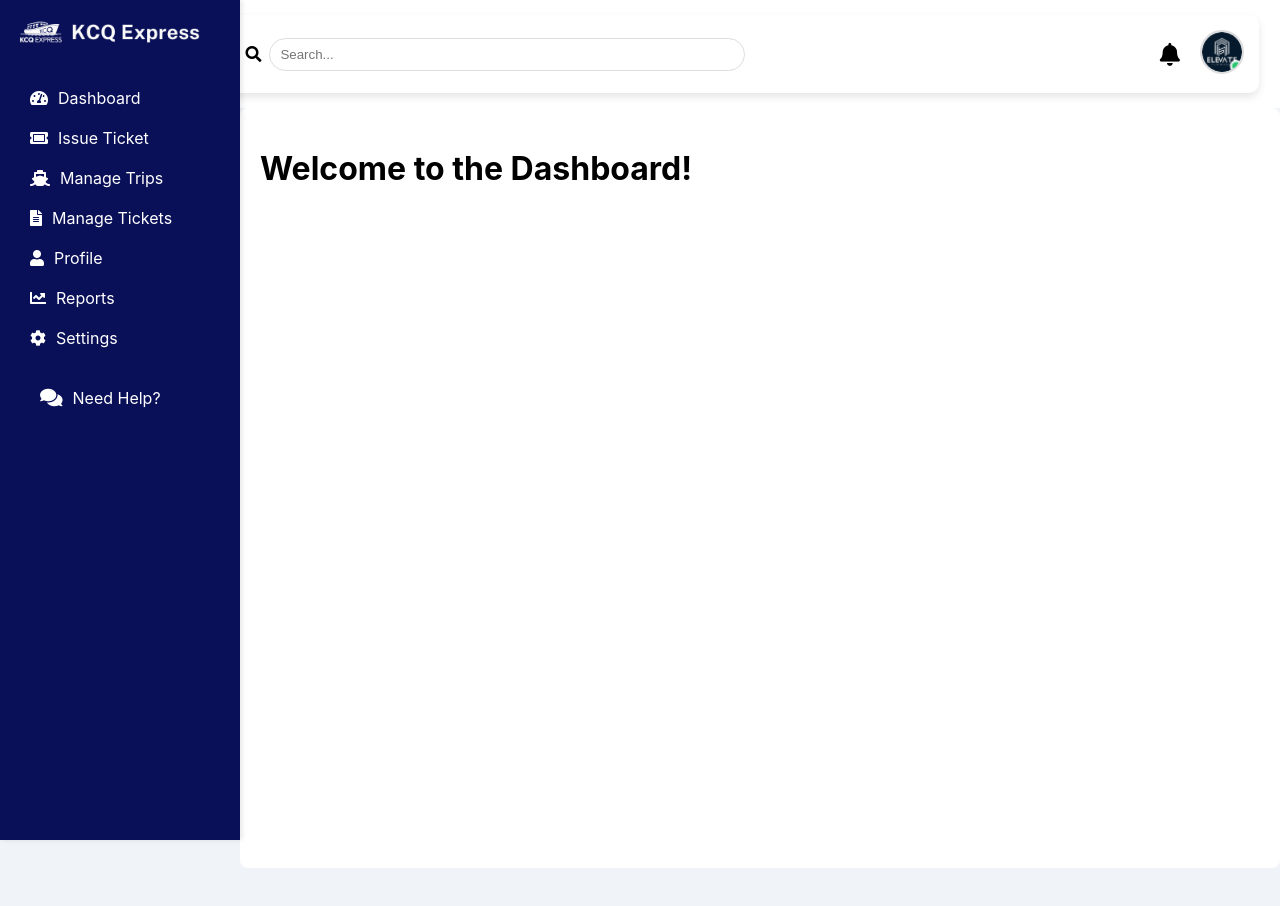
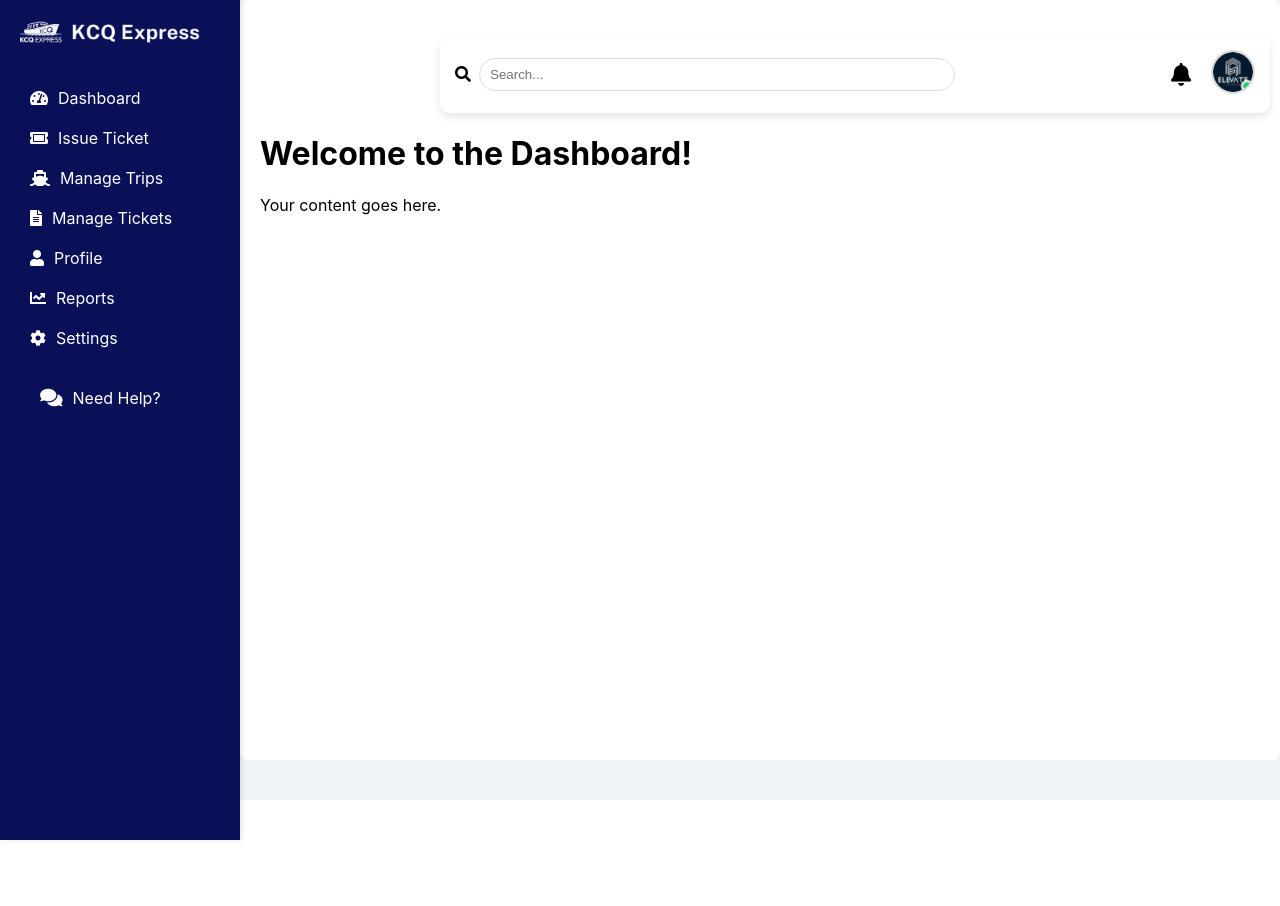
Before and after one commit to Elevate-Company/KCQ-Ferry-Ticketing-System, a React (Create React App) app in the folder frontend/: page /dashboard in a window 1280 px wide. After the commit the page ends 800 px from the top, so only its background shows below. Built offline with nearby package versions, Linux system fonts and the light colour scheme.

Commit message:
navbar only shows on the dashboard and profile screen

```diff
--- a/frontend/src/App.js
+++ b/frontend/src/App.js
@@ -1,6 +1,5 @@
 import React from 'react';
-import { BrowserRouter as Router, Routes, Route } from 'react-router-dom';
-import Navbar from './core/navbar'; // Import Navbar
+import { BrowserRouter as Router, Routes, Route, Navigate } from 'react-router-dom';
 import Dashboard from './core/components';
 import DashboardScreen from './core/dashboard';
 import IssueTicket from './core/issue_ticket';
@@ -13,9 +12,11 @@ import Settings from './core/settings';
 function App() {
   return (
     <Router>
-      <Navbar /> {/* Navbar at the top */}
       <Routes>
+        {/* Dashboard layout with sidebar */}
         <Route path="/" element={<Dashboard />}>
+          {/* Redirect root to /dashboard */}
+          <Route index element={<Navigate to="dashboard" replace />} />
           <Route path="dashboard" element={<DashboardScreen />} />
           <Route path="issue-ticket" element={<IssueTicket />} />
           <Route path="manage-trips" element={<ManageTrips />} />
--- a/frontend/src/core/dashboard.js
+++ b/frontend/src/core/dashboard.js
@@ -1,10 +1,12 @@
 import React from 'react';
+import Navbar from './navbar'; // Import Navbar
 
 function DashboardScreen() {
   return (
     <div>
+      <Navbar /> {/* Navbar included here */}
       <h1>Welcome to the Dashboard!</h1>
-      <p></p>
+      <p>Your content goes here.</p>
     </div>
   );
 }
--- a/frontend/src/core/profile.js
+++ b/frontend/src/core/profile.js
@@ -1,9 +1,11 @@
 // frontend/src/core/Profile.js
 import React from 'react';
+import Navbar from './navbar';
 
 function Profile() {
   return (
     <div>
+      <Navbar /> {/* Navbar included here */}
       <h1>User Profile</h1>
       <p>This is the Profile page content.</p>
     </div>
--- a/frontend/src/css/navbar.css
+++ b/frontend/src/css/navbar.css
@@ -8,7 +8,7 @@
   box-shadow: 0 4px 8px rgba(0, 0, 0, 0.1); /* Card shadow */
   border-radius: 10px; /* Rounded corners */
   margin: 15px;
-  width: 78%;
+  width: 80%;
   margin-left: 18%;
   margin-right: 10%;
 }
```
